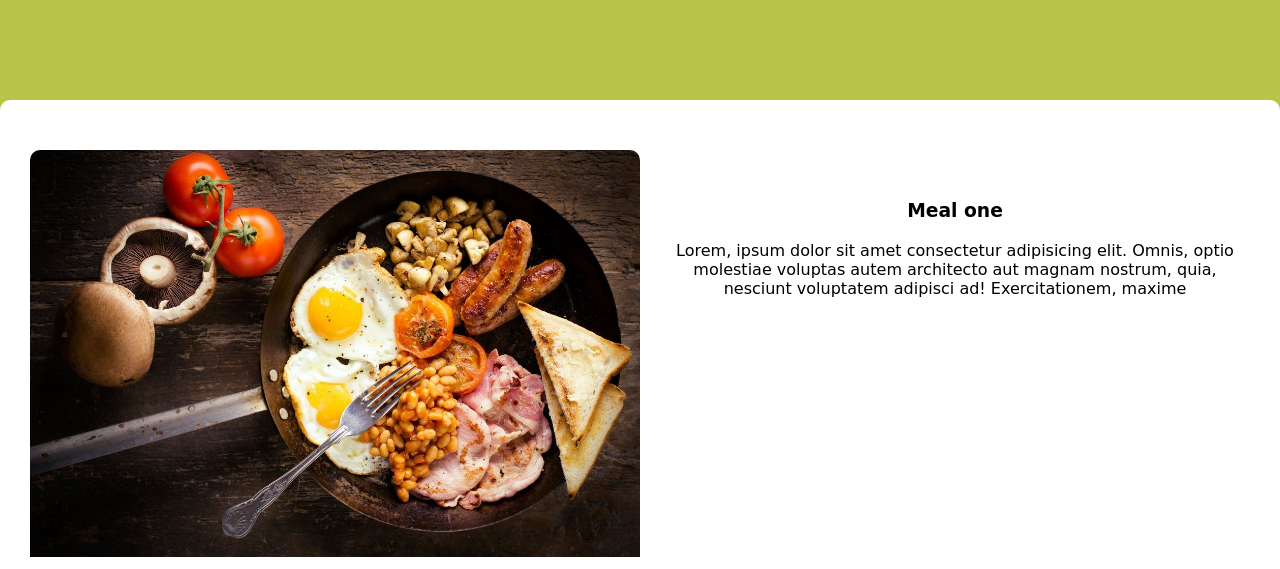
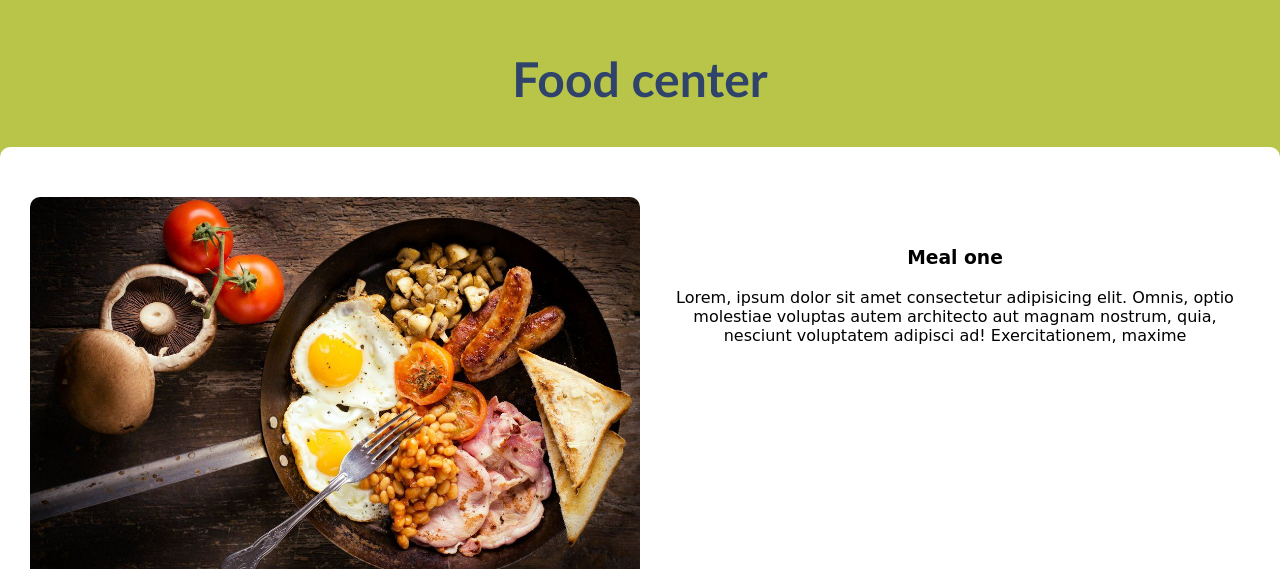
Before and after one commit to Hayotbek-Turgunov/grid-layout, a plain HTML site: page index.html in a window 1280 px wide. Shown: the top 569 px of the page. Drawn offline with Linux system fonts and the light colour scheme.

Commit message:
Add finish

```diff
--- a/index.html
+++ b/index.html
@@ -8,6 +8,8 @@
   <link rel="stylesheet" href="./style.css/style.css">
 </head>
 <body>
+
+  <h1 class="body-heading">Food center</h1>
   <div class="container">
     <div class="grid-container">
       <div class="grid-card item1">
--- a/style.css/style.css
+++ b/style.css/style.css
@@ -8,12 +8,22 @@ body{
   background-color:#B9C549FF;
 }
 
+
+
+.body-heading{
+  text-align: center;
+  color: rgb(47, 67, 107);
+  font-size: 48px;
+  padding-top: 50px;
+  font-family: 'Gill Sans', 'Gill Sans MT', Calibri, 'Trebuchet MS', sans-serif;
+}
+
 .container{
   max-width:1400px;
   padding-top: 50px;
   padding-bottom: 50px;
   margin: auto;
-  margin-top: 100px;
+  margin-top: 40px;
   background-color: #fff;
   padding-left: 30px;
   padding-right: 30px;
@@ -24,21 +34,18 @@ body{
   /* padding-left: 70px; */
   grid-template-columns: repeat(4,0.5fr);
   justify-items: center;
-
 }
-
 
 .grid-card{
   width: 300px;
   text-align: center;
   justify-items: center;
-
 }
 
 .grid-card-top-img{
   width: 100%;
   margin-bottom: 30px;
-  border-radius: 10px 10px 0 0;
+  border-radius:  10px 10px 0 0;
 }
 .grid-card-bottom-heading{
   margin-top: 0;
```
